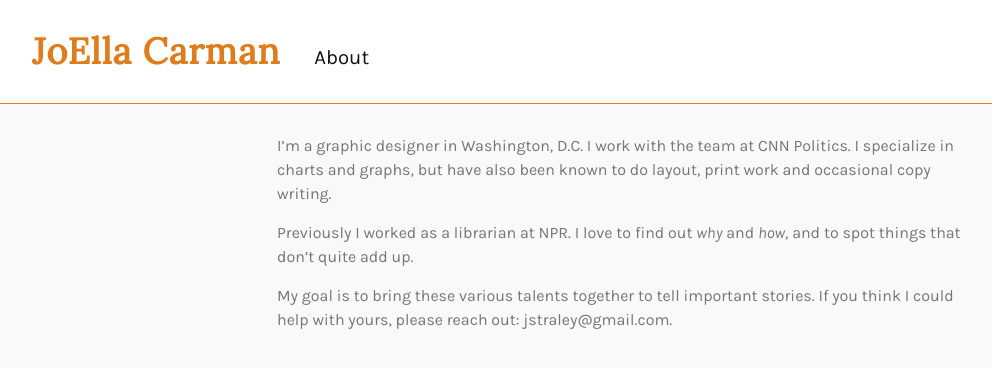
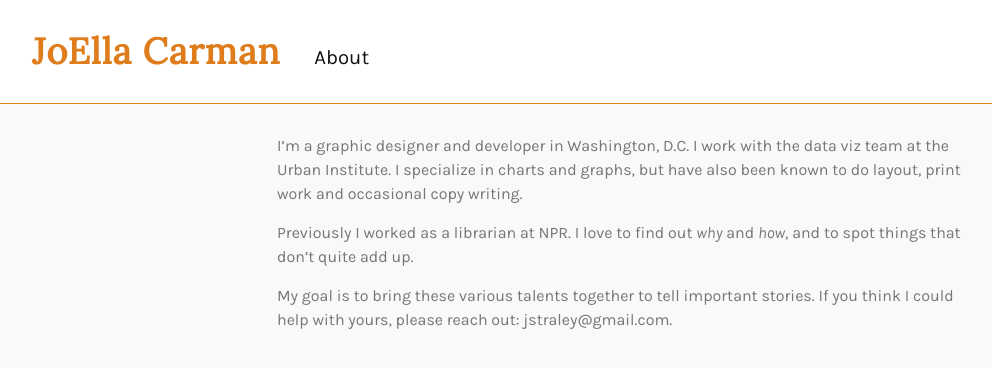
Before and after one commit to joellacarman/joellacarman.github.io, a Jekyll site: the page built from xabout.md, in a window 1280 px wide. Shown: the top 368 px of the page, without its empty margins (13-1005 px from the left). Built offline with Jekyll 4.4.1, drawn with Linux system fonts in a browser that asks for light colours.

Commit message:
Update xabout.md

```diff
--- a/xabout.md
+++ b/xabout.md
@@ -4,7 +4,7 @@ title: About
 permalink: /about/
 ---
 
-I’m a graphic designer in Washington, D.C. I work with the team at CNN Politics. I specialize in charts and graphs, but have also been known to do layout, print work and occasional copy writing.
+I’m a graphic designer and developer in Washington, D.C. I work with the data viz team at the Urban Institute. I specialize in charts and graphs, but have also been known to do layout, print work and occasional copy writing.
 
 Previously I worked as a librarian at NPR. I love to find out *why* and *how*, and to spot things that don’t quite add up.
 
```
